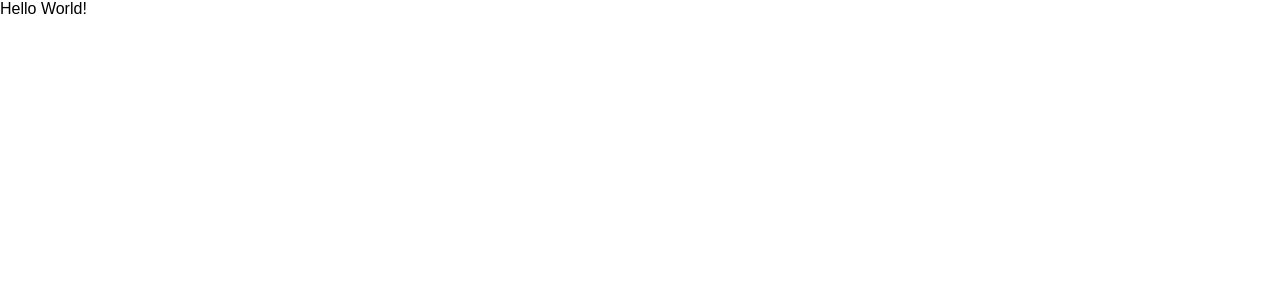
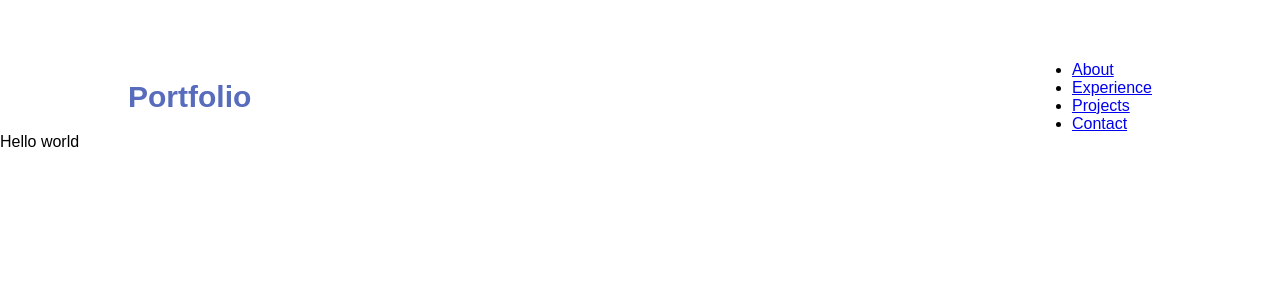
Before and after one commit to RohelP/MyPortfolio, a React (Vite) app in the folder react-portfolio/: page / in a window 1280 px wide. Shown: the top 300 px of the page. Built offline with nearby package versions, Linux system fonts and the light colour scheme; the HTML template or start-up script is replaced by a standard one.

Commit message:
navbar updates

```diff
--- a/react-portfolio/package.json
+++ b/react-portfolio/package.json
@@ -10,6 +10,8 @@
     "preview": "vite preview"
   },
   "dependencies": {
+    "@fontsource/outfit": "^5.1.0",
+    "@fontsource/roboto": "^5.1.0",
     "react": "^18.3.1",
     "react-dom": "^18.3.1"
   },
--- a/react-portfolio/src/App.jsx
+++ b/react-portfolio/src/App.jsx
@@ -1,10 +1,15 @@
 import styles from "./App.module.css";
+import { Navbar } from "./components/Navbar/Navbar";
 
 
 function App() {
 
-  return <div classname={styles.App}>Hello World!</div>;
-
+  return (
+    <div classname={styles.App}>
+      <Navbar />
+      Hello world
+    </div>
+  );
 }
 
-export default App
+export default App;
--- a/react-portfolio/src/App.module.css
+++ b/react-portfolio/src/App.module.css
@@ -1,7 +1,7 @@
 @import "./vars.css";
 
 .App {
-    background-color: var(--color-bg);
-    width: 100%;
-    height: 100%;
+  background-color: var(--color-bg);
+  width: 100%;
+  height: 100%;
 }
--- /dev/null
+++ b/react-portfolio/src/components/Navbar/Navbar.jsx
@@ -0,0 +1,22 @@
+import React from 'react';
+import styles from "./Navbar.module.css";
+
+export const Navbar = () => {
+    return (
+        <nav className={styles.navbar}>
+            <a className={styles.title} href="/">Portfolio</a>
+            <div className={styles.menu}>
+                <ul className={styles.menuItems}>
+                    <li><a href="#about">About</a></li>
+
+                    <li><a href="#experience">Experience</a></li>
+
+                    <li><a href="#projects">Projects</a></li>
+
+                    <li><a href="#contact">Contact</a></li>
+                </ul>
+
+            </div>
+        </nav>
+    )
+}
--- /dev/null
+++ b/react-portfolio/src/components/Navbar/Navbar.module.css
@@ -0,0 +1,19 @@
+@import "../../vars.css";
+
+.navbar {
+    position: relative;
+    display: flex;
+    align-items: center;
+    justify-content: space-between;
+    padding-top: 61px;
+    z-index: 2;
+    margin: 0 10%;
+
+}
+
+.title {
+    font-size: 30px;
+    font-weight: 600;
+    text-decoration: none;
+    color: var(--color-primary);
+}
--- /dev/null
+++ b/react-portfolio/src/utils.js
@@ -0,0 +1,3 @@
+export const getImageUrl = (path) => {
+    return new URL(`assets/${path}`, import.meta.url).href;
+};
```
Also changed, not shown: 1 other file (tests, documents, lock files or other folders).
